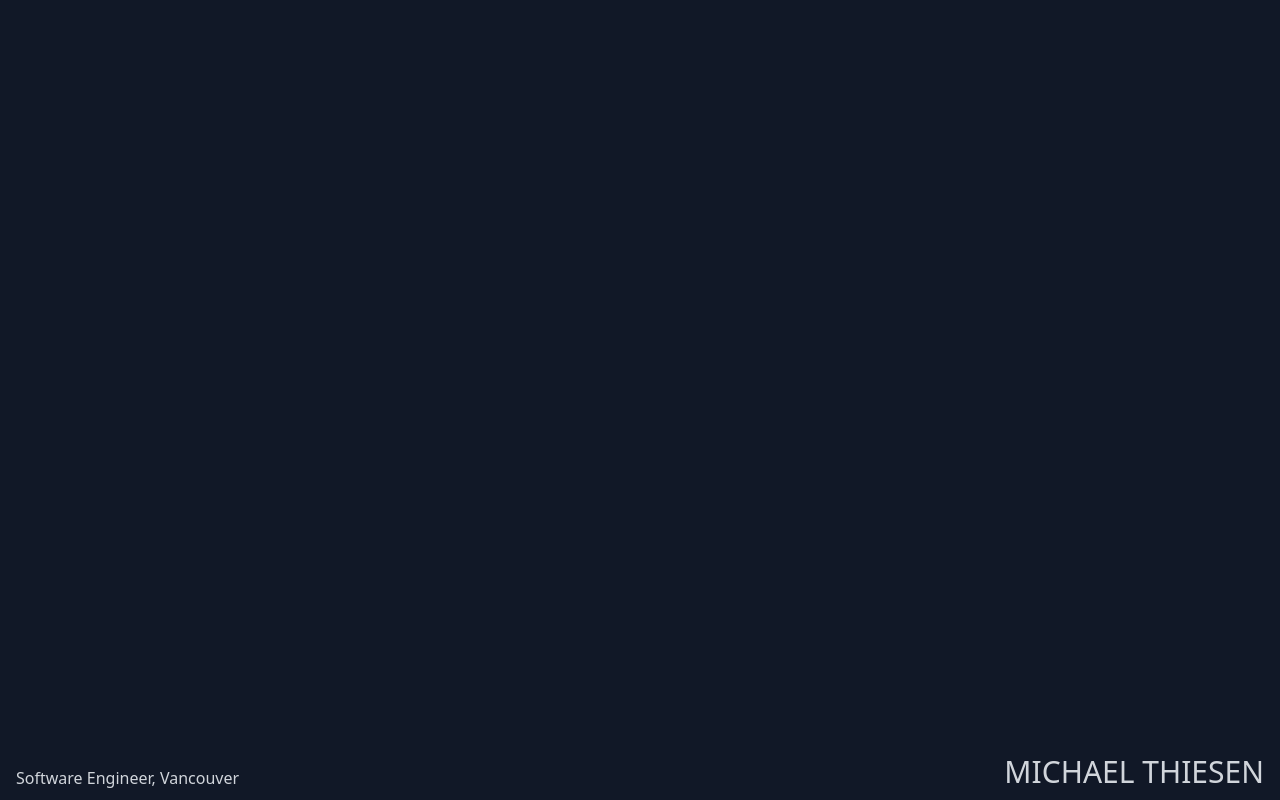
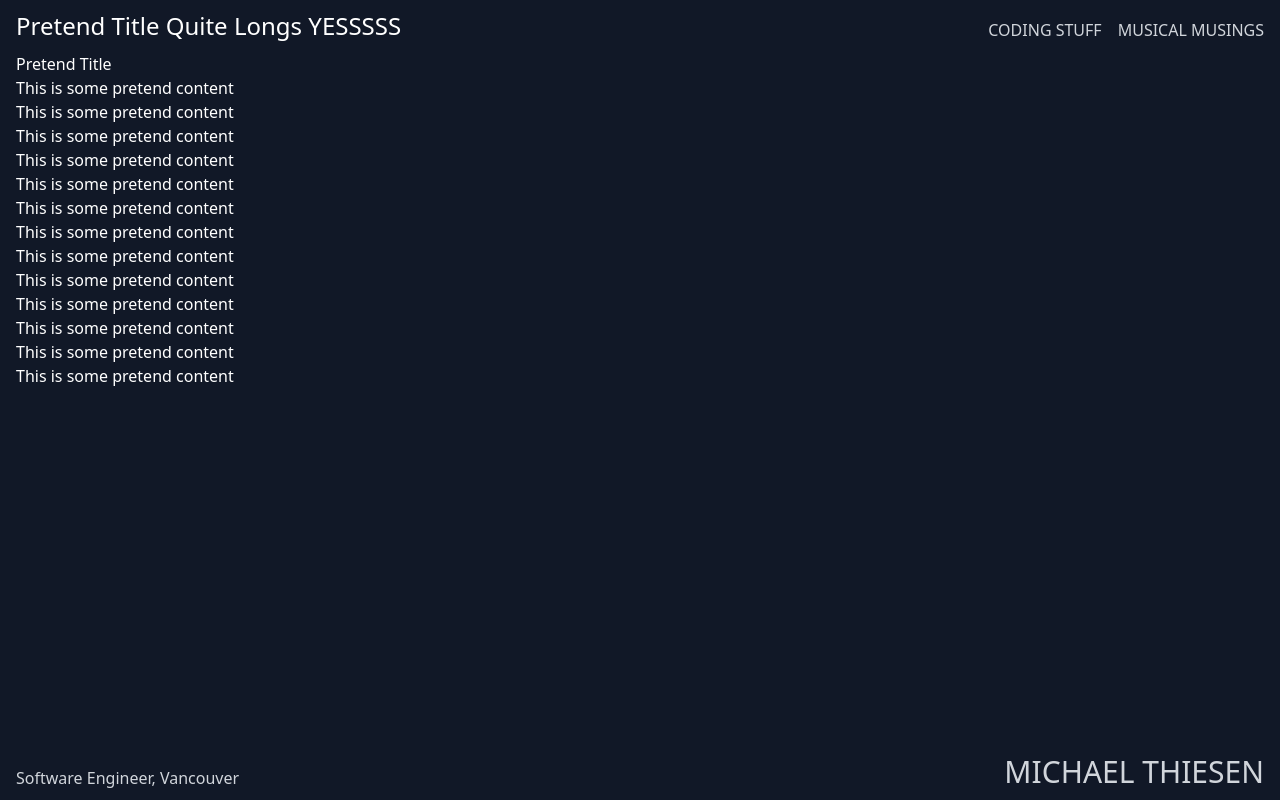
Before and after one commit to micthiesen/syte, a Svelte app: page / in a window 1280 px wide. Built offline with nearby package versions, Linux system fonts and the light colour scheme.

Commit message:
Some pretty nice nav stuff

```diff
--- a/public/index.html
+++ b/public/index.html
@@ -1,5 +1,5 @@
 <!DOCTYPE html>
-<html lang="en">
+<html lang="en" class="bg-gray-900 text-white">
   <head>
     <meta charset="utf-8" />
     <meta name="viewport" content="width=device-width,initial-scale=1" />
@@ -12,5 +12,5 @@
     <script defer src="build/bundle.js"></script>
   </head>
 
-  <body class="text-white bg-gray-900"></body>
+  <body></body>
 </html>
--- a/src/App.svelte
+++ b/src/App.svelte
@@ -1,9 +1,29 @@
 <script lang="ts">
   import Footer from "./Footer.svelte";
+  import Nav from "./Nav.svelte";
   import Tailwind from "./Tailwind.svelte";
 </script>
 
 <Tailwind />
-<main>
+<main class="flex flex-col h-screen">
+  <Nav title="Pretend Title Quite Longs YESSSSS" />
+  <div class="flex-grow">
+    <div class="px-4">
+      <h1>Pretend Title</h1>
+      <p>This is some pretend content</p>
+      <p>This is some pretend content</p>
+      <p>This is some pretend content</p>
+      <p>This is some pretend content</p>
+      <p>This is some pretend content</p>
+      <p>This is some pretend content</p>
+      <p>This is some pretend content</p>
+      <p>This is some pretend content</p>
+      <p>This is some pretend content</p>
+      <p>This is some pretend content</p>
+      <p>This is some pretend content</p>
+      <p>This is some pretend content</p>
+      <p>This is some pretend content</p>
+    </div>
+  </div>
   <Footer />
 </main>
--- a/src/Footer.svelte
+++ b/src/Footer.svelte
@@ -1,5 +1,7 @@
-<footer
-  class="fixed bottom-0 left-0 right-0 p-2.5 px-4 flex flex-row flex-wrap bg-gray-900 text-gray-300">
-  <h1 class="mr-auto self-end text-1xl pr-4">Software Engineer, Vancouver</h1>
+<footer class="px-4 py-2.5 flex flex-wrap bg-gray-900 text-gray-300">
+  <h1 class="mr-auto self-end text-1xl pr-4">
+    <a href="https://github.com/micthiesen">Software Engineer</a>,
+    <a href="https://www.linkedin.com/in/micthiesen/">Vancouver</a>
+  </h1>
   <h1 class="uppercase text-3xl font-light">Michael Thiesen</h1>
 </footer>
--- /dev/null
+++ b/src/Nav.svelte
@@ -0,0 +1,11 @@
+<script lang="ts">
+  export let title: string | null = null;
+</script>
+
+<nav class="px-4 py-2.5 flex flex-wrap -ml-4">
+  <span class="mr-auto ml-4 text-2xl">{title}</span>
+  <div class="self-end flex flex-wrap text-1xl uppercase text-gray-300">
+    <span class="ml-4">Coding Stuff</span>
+    <span class="ml-4">Musical Musings</span>
+  </div>
+</nav>
```
